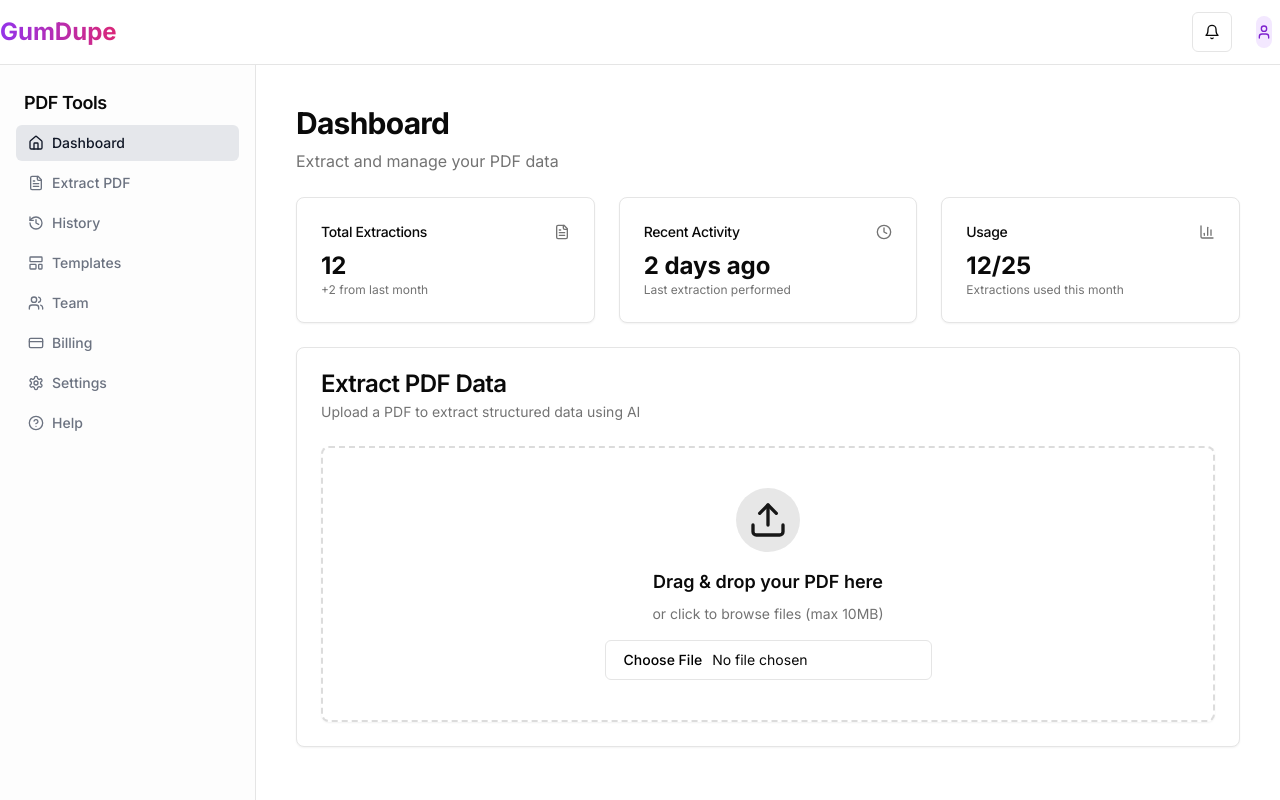
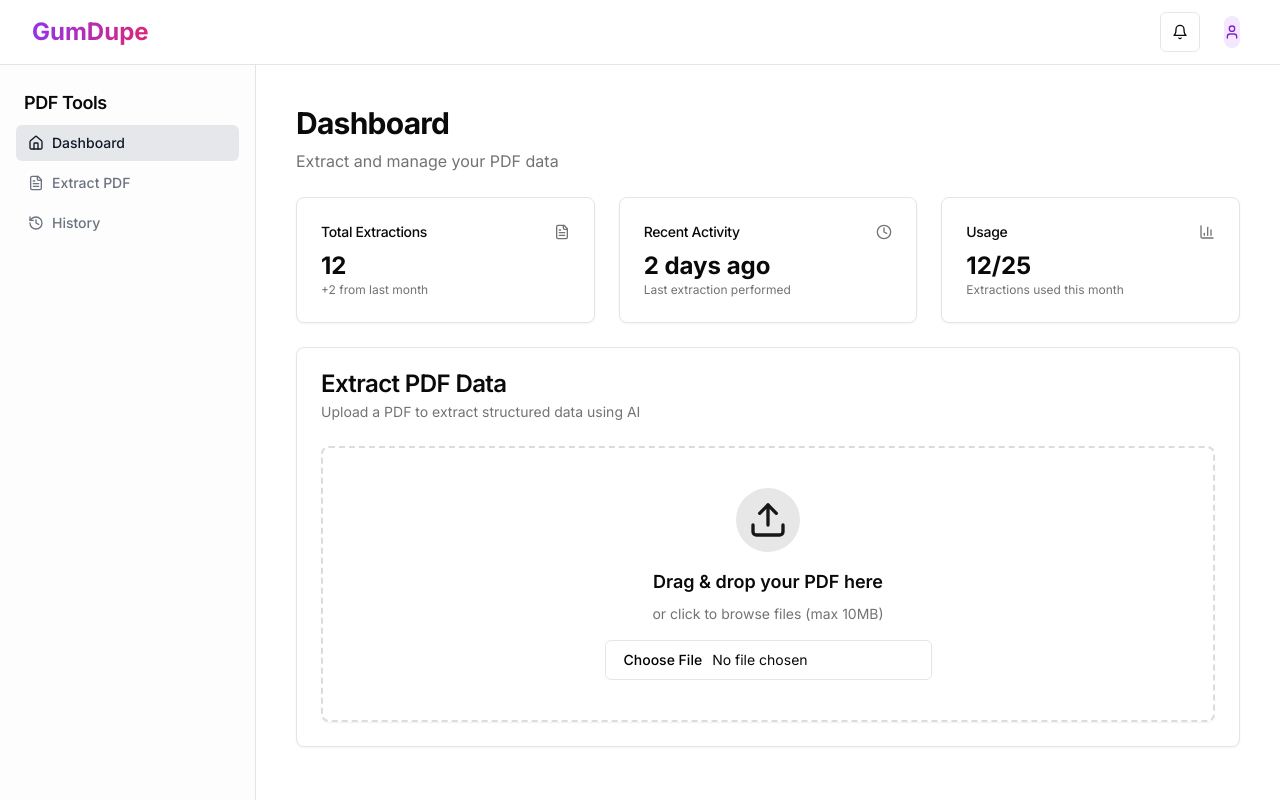
Before and after one commit to Guru6163/gumdupe-pdf, a Next.js app: page /dashboard in a window 1280 px wide. Built offline with nearby package versions, Linux system fonts and the light colour scheme.

Commit message:
Dashboard Alignment

```diff
--- a/app/page.tsx
+++ b/app/page.tsx
@@ -4,6 +4,7 @@ import { HeroSection } from "@/components/hero-section"
 import { FeaturesSection } from "@/components/features-section"
 import { TestimonialsSection } from "@/components/testimonials-section"
 import { PricingSection } from "@/components/pricing-section"
+import { usePathname } from "next/navigation"
 
 export default function Home() {
   return (
--- a/components/dashboard-header.tsx
+++ b/components/dashboard-header.tsx
@@ -29,7 +29,7 @@ export function DashboardHeader() {
 
   return (
     <header className="sticky top-0 z-50 w-full border-b bg-background/95 backdrop-blur supports-[backdrop-filter]:bg-background/60">
-      <div className="container mx-auto flex h-16 items-center justify-between">
+      <div className="mx-8 flex h-16 items-center justify-between">
         <div className="flex items-center gap-2">
           <Link href="/" className="flex items-center space-x-2">
             <span className="text-2xl font-bold bg-gradient-to-r from-purple-600 to-pink-600 text-transparent bg-clip-text">
--- a/components/dashboard-nav.tsx
+++ b/components/dashboard-nav.tsx
@@ -30,31 +30,6 @@ const items = [
     href: "/dashboard/history",
     icon: History,
   },
-  {
-    name: "Templates",
-    href: "/dashboard/templates",
-    icon: Template,
-  },
-  {
-    name: "Team",
-    href: "/dashboard/team",
-    icon: Users,
-  },
-  {
-    name: "Billing",
-    href: "/dashboard/billing",
-    icon: CreditCard,
-  },
-  {
-    name: "Settings",
-    href: "/dashboard/settings",
-    icon: Settings,
-  },
-  {
-    name: "Help",
-    href: "/dashboard/help",
-    icon: HelpCircle,
-  },
 ]
 
 export function DashboardNav() {
--- a/components/navbar.tsx
+++ b/components/navbar.tsx
@@ -29,9 +29,12 @@ export function Navbar() {
     { name: "Testimonials", href: "/#testimonials" },
   ];
 
+  const isHomePage = pathname === "/";
+  console.log(pathname)
+
   return (
     <header className="sticky top-0 z-50 w-full border-b bg-background/95 backdrop-blur supports-[backdrop-filter]:bg-background/60">
-      <div className="container mx-auto mx-auto flex h-16 items-center justify-between">
+      <div className={`mx-auto flex h-16 items-center justify-between ${isHomePage ? 'container' : ''}`}>
         <div className="flex items-center gap-2">
           <Link href="/" className="flex items-center space-x-2">
             <span className="text-2xl font-bold bg-gradient-to-r from-purple-600 to-pink-600 text-transparent bg-clip-text">
```
